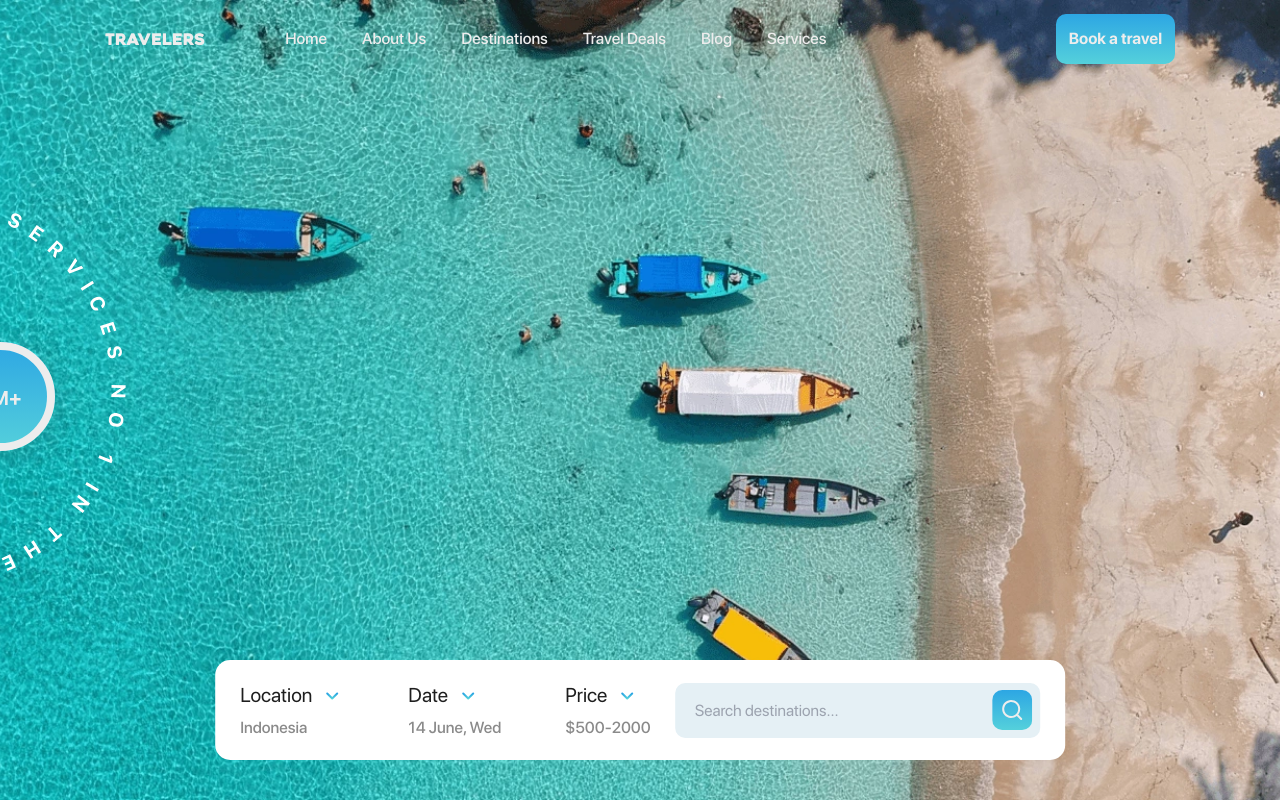
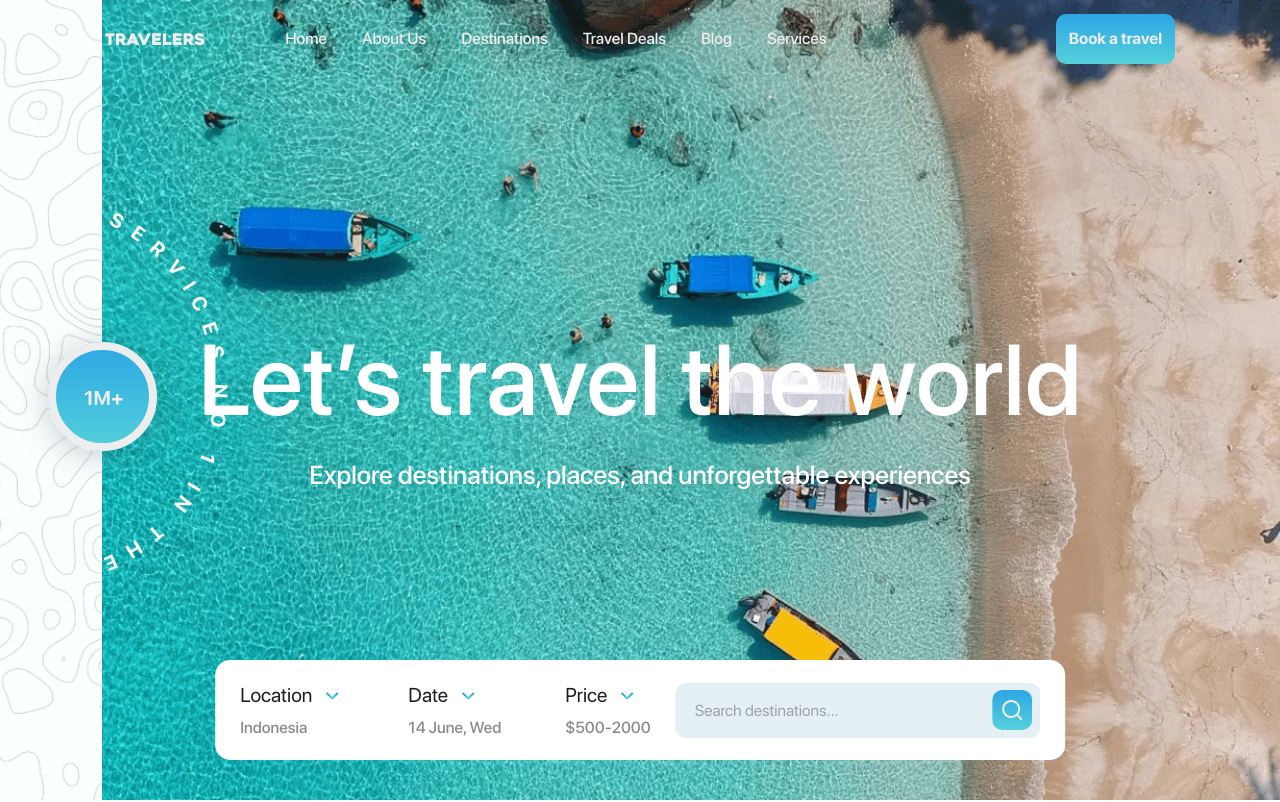
Before and after one commit to iniadnan/nuxt3-travelers-website, a Nuxt app: page / in a window 1280 px wide. Shown: the top 802 px of the page. Built offline with nearby package versions, Linux system fonts and the light colour scheme.

Commit message:
header animation

```diff
--- a/pages/index.vue
+++ b/pages/index.vue
@@ -5,9 +5,17 @@ import { Navigation, Autoplay } from "swiper/modules";
 import "swiper/css";
 import "swiper/css/navigation";
 
+const isMounted = ref(false);
+
 const stylesNav = ref({
   transform: "translateY(-100%)",
   color: "#EDEDED",
+});
+
+const stylesHeader = ref({
+  widthLeft: "8%",
+  widthRight: "92%",
+  transformTo0: "translateY(0px)",
 });
 
 function isScrolling() {
@@ -27,6 +35,9 @@ function isScrolling() {
 
 onMounted(() => {
   window.addEventListener("scroll", isScrolling);
+
+  isMounted.value = true;
+
   const swiper = new Swiper(".swiper-container", {
     // Swiper options here
     slidesPerView: "auto",
@@ -69,7 +80,7 @@ onMounted(() => {
   <header id="header">
     <div class="h-screen w-full flex flex-nowrap relative overflow-hidden">
       <!-- HEADER LEFT -->
-      <div class="header-left h-full">
+      <div class="header-left h-full" :style="isMounted ? `width: ${stylesHeader.widthLeft}` : '' ">
         <img
           class="h-full w-full object-cover"
           height="800"
@@ -79,7 +90,7 @@ onMounted(() => {
         />
       </div>
       <!-- HEADER RIGHT: MAIN IMAGE -->
-      <div class="header-right h-full relative">
+      <div class="header-right h-full relative" :style="isMounted ? `width: ${stylesHeader.widthRight}` : '' ">
         <!-- TEXT & 1M IMAGE -->
         <div
           class="absolute top-[80%] md:top-1/2 transform -translate-y-1/2 left-0 z-10"
@@ -250,7 +261,7 @@ onMounted(() => {
       >
         <div class="h-[120px] md:h-[150px] overflow-hidden">
           <h1
-            class="header__main-text transform translate-y-[120px] md:translate-y-[150px] font-medium text-[60px] md:text-[72px] lg:text-[80px] xl:text-[100px] text-white text-center whitespace-nowrap leading-none md:leading-normal mb-5 md:mb-0"
+            class="header__main-text transform translate-y-[120px] md:translate-y-[150px] font-medium text-[60px] md:text-[72px] lg:text-[80px] xl:text-[100px] text-white text-center whitespace-nowrap leading-none md:leading-normal mb-5 md:mb-0" :style="isMounted ? `transform: ${stylesHeader.transformTo0}` : '' "
           >
             Let’s travel<br class="block md:hidden" />
             the world
@@ -258,7 +269,7 @@ onMounted(() => {
         </div>
         <div class="h-[68px] md:h-[40px] overflow-hidden">
           <p
-            class="header__secondary-text transform translate-y-[68px] md:translate-y-[40px] max-w-10/12 mx-auto font-medium text-[20px] md:text-[22px] lg:text-[26px] text-white text-center"
+            class="header__secondary-text transform translate-y-[68px] md:translate-y-[40px] max-w-10/12 mx-auto font-medium text-[20px] md:text-[22px] lg:text-[26px] text-white text-center" :style="isMounted ? `transform: ${stylesHeader.transformTo0}` : '' "
           >
             Explore destinations, places, and unforgettable experiences
           </p>
```
